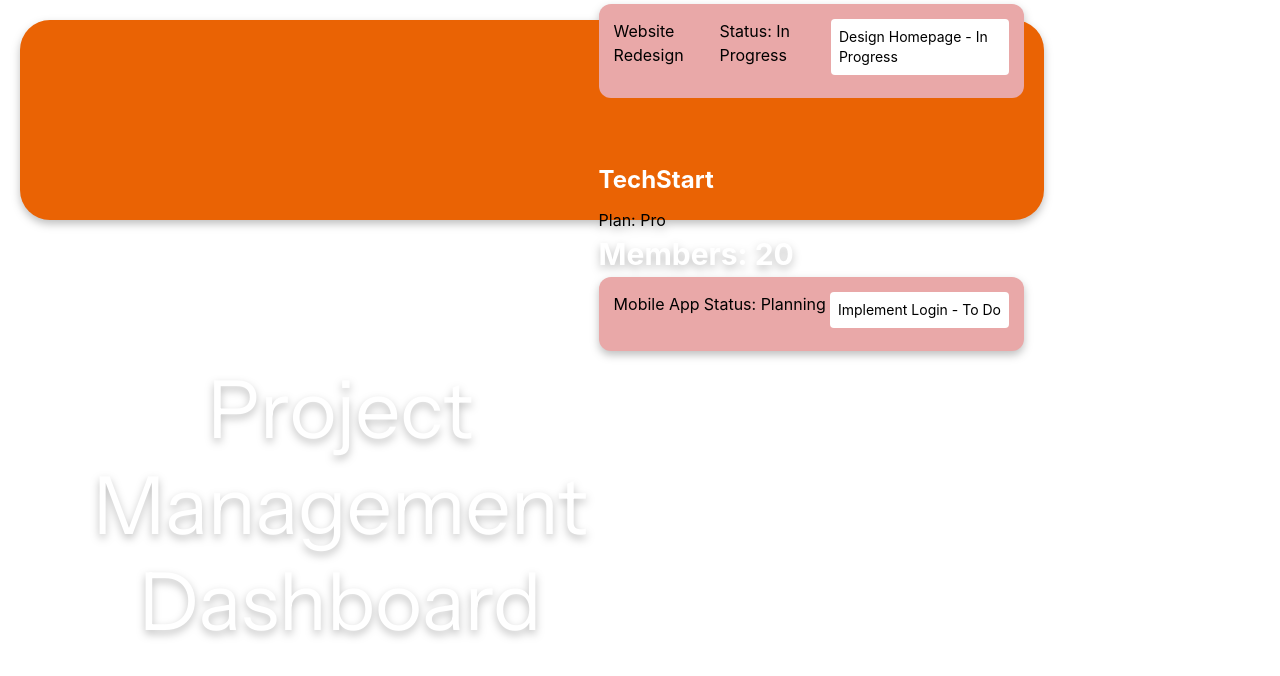
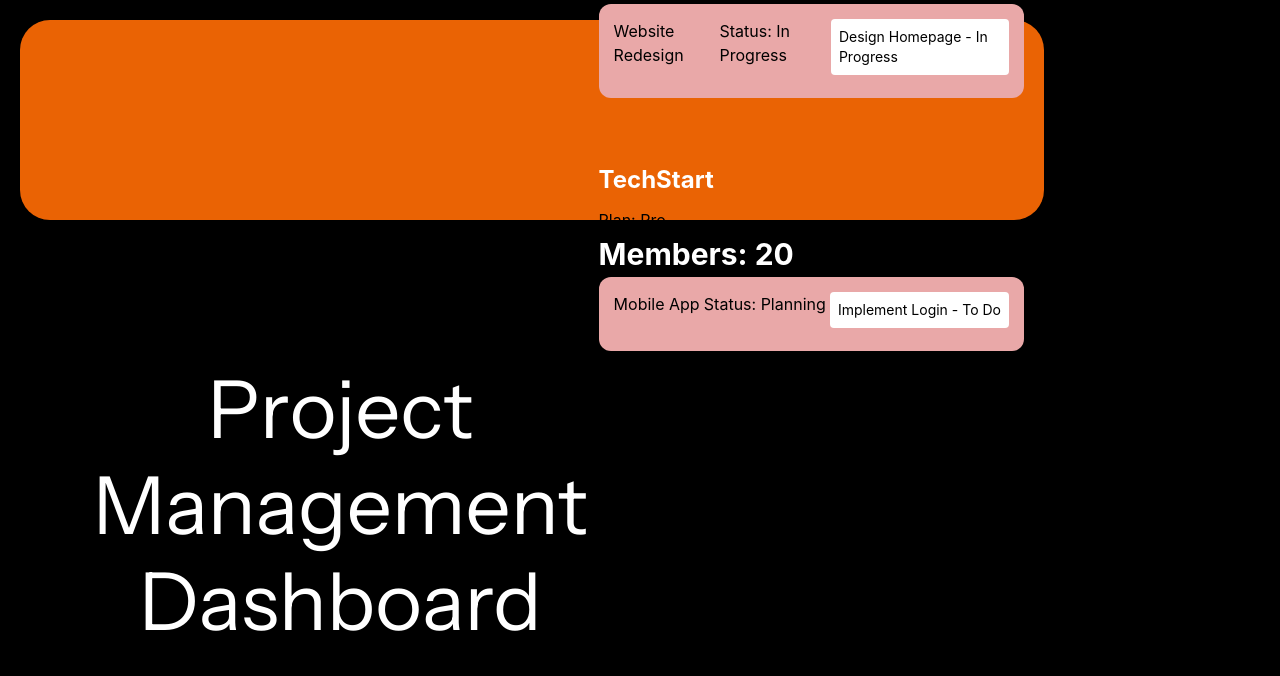
Before and after one commit to Jungyoonlim/pictorial-components, a React (Create React App) app in the folder b2b-saas-visualizer/: page / in a window 1280 px wide. Shown: the top 676 px of the page. Built offline with nearby package versions, Linux system fonts and the light colour scheme.

Commit message:
black background

```diff
--- a/b2b-saas-visualizer/src/B2BSaasDbVisualizer.tsx
+++ b/b2b-saas-visualizer/src/B2BSaasDbVisualizer.tsx
@@ -13,6 +13,7 @@ import {
 import { initialData } from './data';
 import './fonts.css';
 import {
+  AppContainer,
   DashboardHeader,
   OrganizationsGrid,
   HeaderTitle,
@@ -109,7 +110,7 @@ const B2BSaasDbVisualizer: React.FC = () => {
   }
 
   return (
-    <div style={{ padding: '20px' }}>
+    <AppContainer>
     <DashboardHeader>
       <HeaderTitle>
         Project Management Dashboard
@@ -205,7 +206,7 @@ const B2BSaasDbVisualizer: React.FC = () => {
         </>
       )}
     </AnimatePresence>
-  </div>
+  </AppContainer>
   );
 }
 
--- a/b2b-saas-visualizer/src/styles.js
+++ b/b2b-saas-visualizer/src/styles.js
@@ -1,5 +1,11 @@
 import styled from 'styled-components';
 import { motion } from 'framer-motion';
+
+export const AppContainer = styled.div`
+    background-color: #000000;
+    min-height: 100vh;
+    padding: 20px;
+`;
 
 export const DashboardHeader = styled.div`
     position: relative;
```
